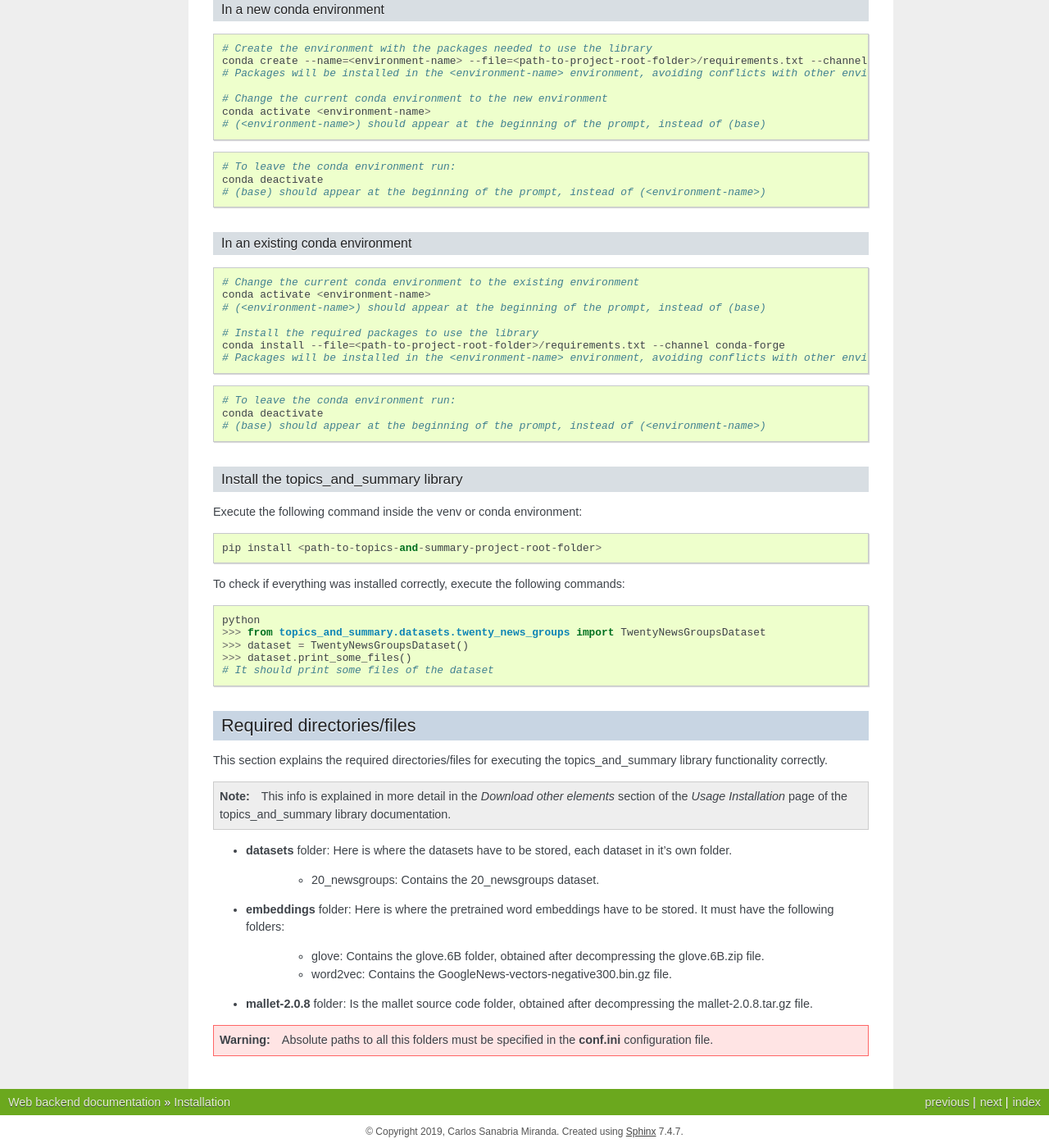
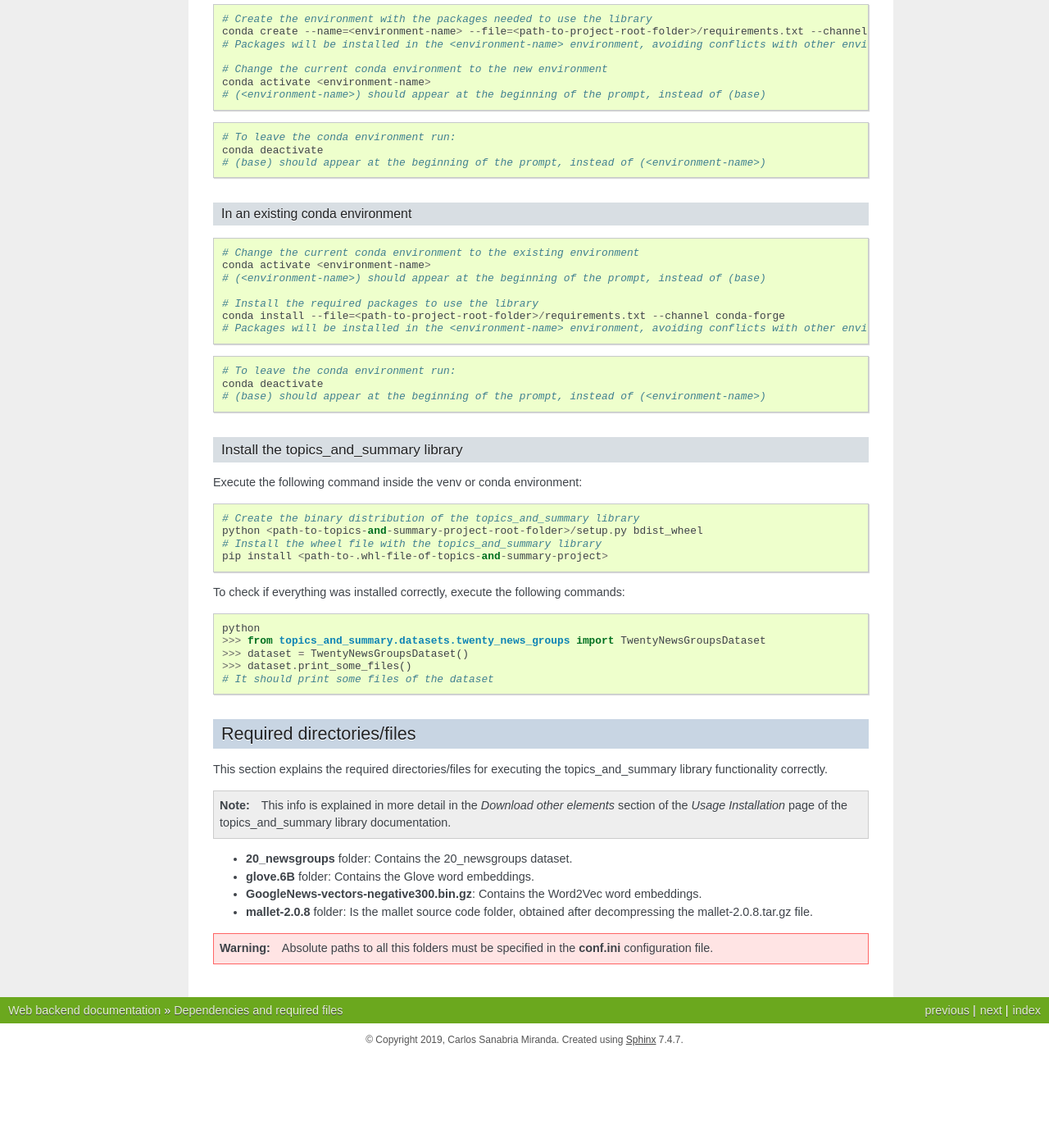
Before and after one commit to CarlosSanabriaM/web_backend, a Sphinx documentation site: the page built from web_backend/docs/source/dependencies-and-files.rst, in a window 1280 px wide and 1400 px high, scrolled down 1073 px. Shown: the whole window at 82% size. Built offline with Sphinx 7.4.7, drawn with Linux system fonts in a browser that asks for light colours; after the commit the page ends 2361 px from its top, so only the background shows below that; some of the changed text lies outside the part shown.

```diff
--- a/web_backend/docs/source/installation.rst
+++ b/web_backend/docs/source/dependencies-and-files.rst
@@ -1,10 +1,7 @@
-.. _installation:
+.. _dependencies-and-required-files:
 
-Installation
-============
-
-To use the backend, apart of the source code, the following `dependencies`_ need to be installed:
-
+Dependencies and required files
+===============================
 
 .. _installation-dependencies:
 
@@ -104,7 +101,10 @@ Execute the following command inside the venv or conda environment:
 
 ::
 
-    pip install <path-to-topics-and-summary-project-root-folder>
+    # Create the binary distribution of the topics_and_summary library
+    python <path-to-topics-and-summary-project-root-folder>/setup.py bdist_wheel
+    # Install the wheel file with the topics_and_summary library
+    pip install <path-to-.whl-file-of-topics-and-summary-project>
 
 To check if everything was installed correctly, execute the following commands:
 
@@ -127,15 +127,9 @@ This section explains the required directories/files for executing the topics_an
 .. note:: This info is explained in more detail in the *Download other elements* section of the *Usage Installation* page
    of the topics_and_summary library documentation.
 
-* **datasets** folder: Here is where the datasets have to be stored, each dataset in it's own folder.
-
-   * 20_newsgroups: Contains the 20_newsgroups dataset.
-
-* **embeddings** folder: Here is where the pretrained word embeddings have to be stored. It must have the following folders:
-
-   * glove: Contains the glove.6B folder, obtained after decompressing the glove.6B.zip file.
-   * word2vec: Contains the GoogleNews-vectors-negative300.bin.gz file.
-
+* **20_newsgroups** folder: Contains the 20_newsgroups dataset.
+* **glove.6B** folder: Contains the Glove word embeddings.
+* **GoogleNews-vectors-negative300.bin.gz**: Contains the Word2Vec word embeddings.
 * **mallet-2.0.8** folder: Is the mallet source code folder, obtained after decompressing the mallet-2.0.8.tar.gz file.
 
 .. warning:: Absolute paths to all this folders must be specified in the **conf.ini** configuration file.
--- a/web_backend/docs/source/index.rst
+++ b/web_backend/docs/source/index.rst
@@ -21,5 +21,6 @@ You should take a look to the User REST API documentation made with Swagger, usi
     :caption: Documentation contents:
 
     api-reference
-    installation
-    quickstart
+    dependencies-and-files
+    execution-and-deployment
+    development
```
Also changed, not shown: web_backend/docs/source/development.rst (added, +9 -0 lines), web_backend/docs/source/development/api.rst (added, +171 -0 lines), web_backend/docs/source/development/documentation.rst (added, +121 -0 lines), web_backend/docs/source/development/future-improvements.rst (added, +23 -0 lines), web_backend/docs/source/execution-and-deployment.rst (renamed from web_backend/docs/source/quickstart.rst, +4 -3 lines), 3 other files.
